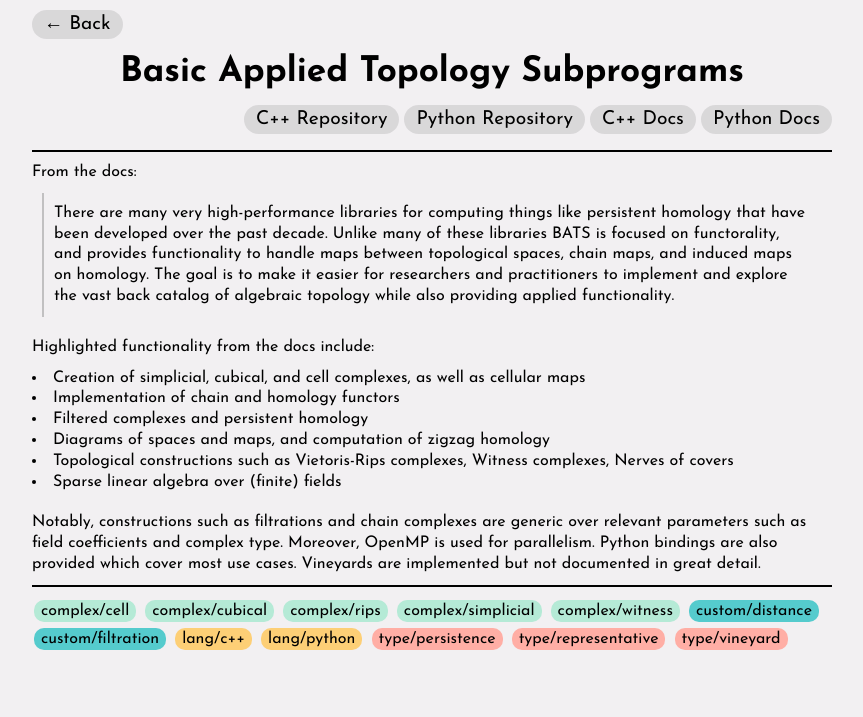
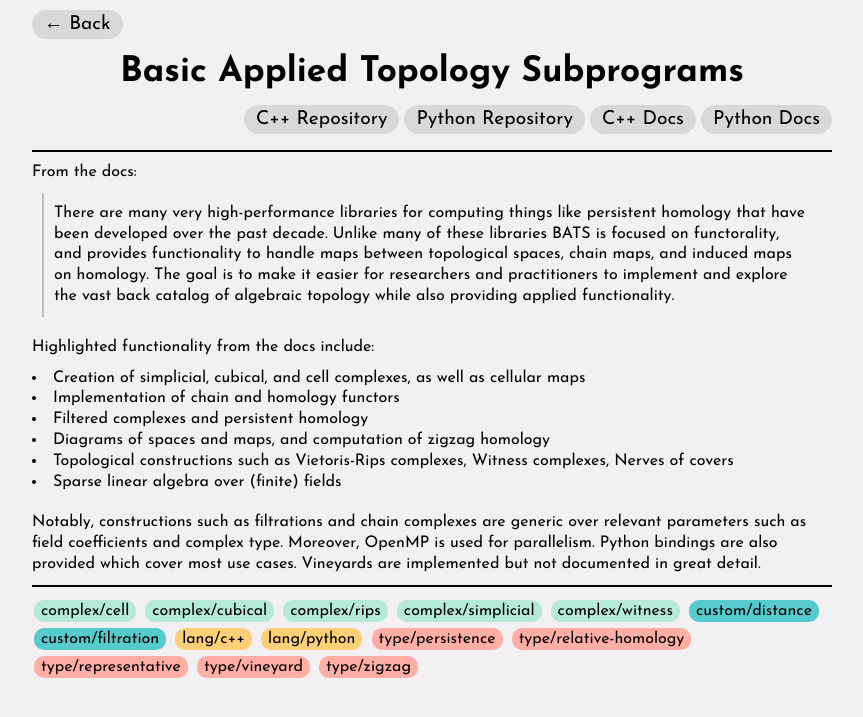
Before and after one commit to cat-list/cat-list.github.io, a Jekyll site: the page built from _software/bats.md, in a window 1280 px wide. Shown: the top 717 px of the page, without its empty margins (208-1071 px from the left). Built offline with Jekyll 4.4.1, drawn with Linux system fonts in a browser that asks for light colours; comment, search, counter and statistics services are not loaded.

Commit message:
Update bats.md

```diff
--- a/_software/bats.md
+++ b/_software/bats.md
@@ -7,6 +7,8 @@ tags:
   - type/persistence
   - type/vineyard
   - type/representative
+  - type/zigzag
+  - type/relative-homology
   - complex/simplicial
   - complex/cubical
   - complex/cell
```
